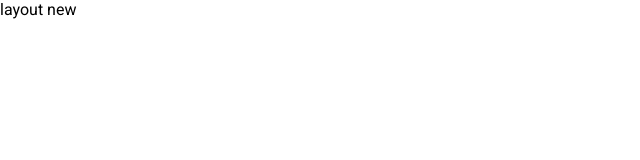
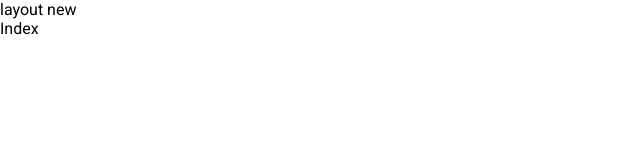
Before and after one commit to Mherlin06/Bet-On-Me, a React (Create React App) app: page / in a window 1280 px wide. Shown: the top 160 px of the page, without its empty margins (0-640 px from the left). Built offline with nearby package versions, Linux system fonts and the light colour scheme.

Commit message:
add <outlet /> inside layout

```diff
--- a/src/Layout/Layout.jsx
+++ b/src/Layout/Layout.jsx
@@ -1,9 +1,13 @@
-import React from 'react'
+import React from "react";
+import { Outlet } from "react-router-dom";
 
 export const Layout = () => {
   return (
-    <di>layout new</di>
-  )
-}
+    <div>
+      layout new
+      <Outlet />
+    </div>
+  );
+};
 
 export default Layout;
--- a/src/pages/Index/Index.jsx
+++ b/src/pages/Index/Index.jsx
@@ -0,0 +1,9 @@
+import React from 'react'
+
+const Index = () => {
+  return (
+    <div>Index</div>
+  )
+}
+
+export default Index
```
